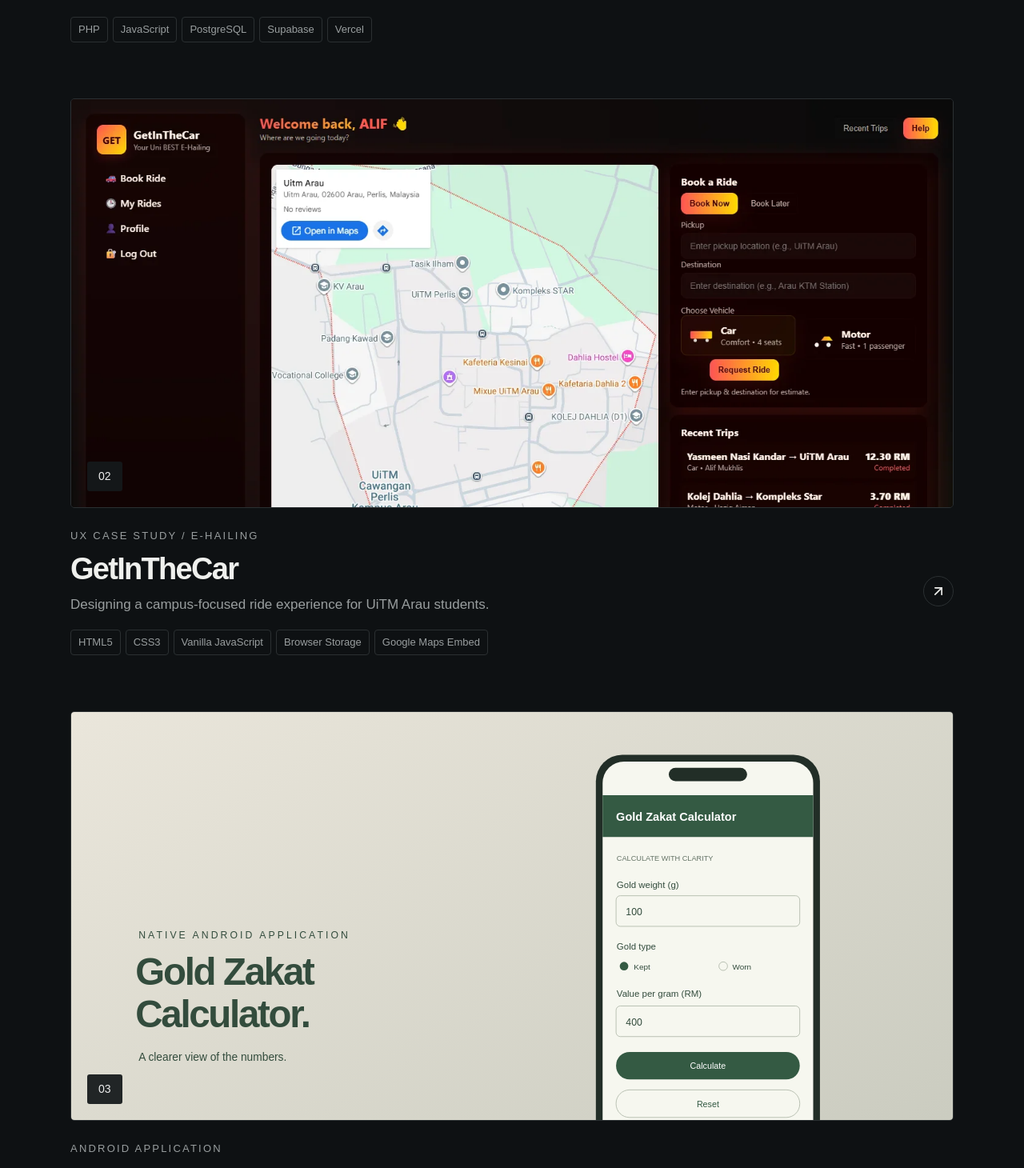
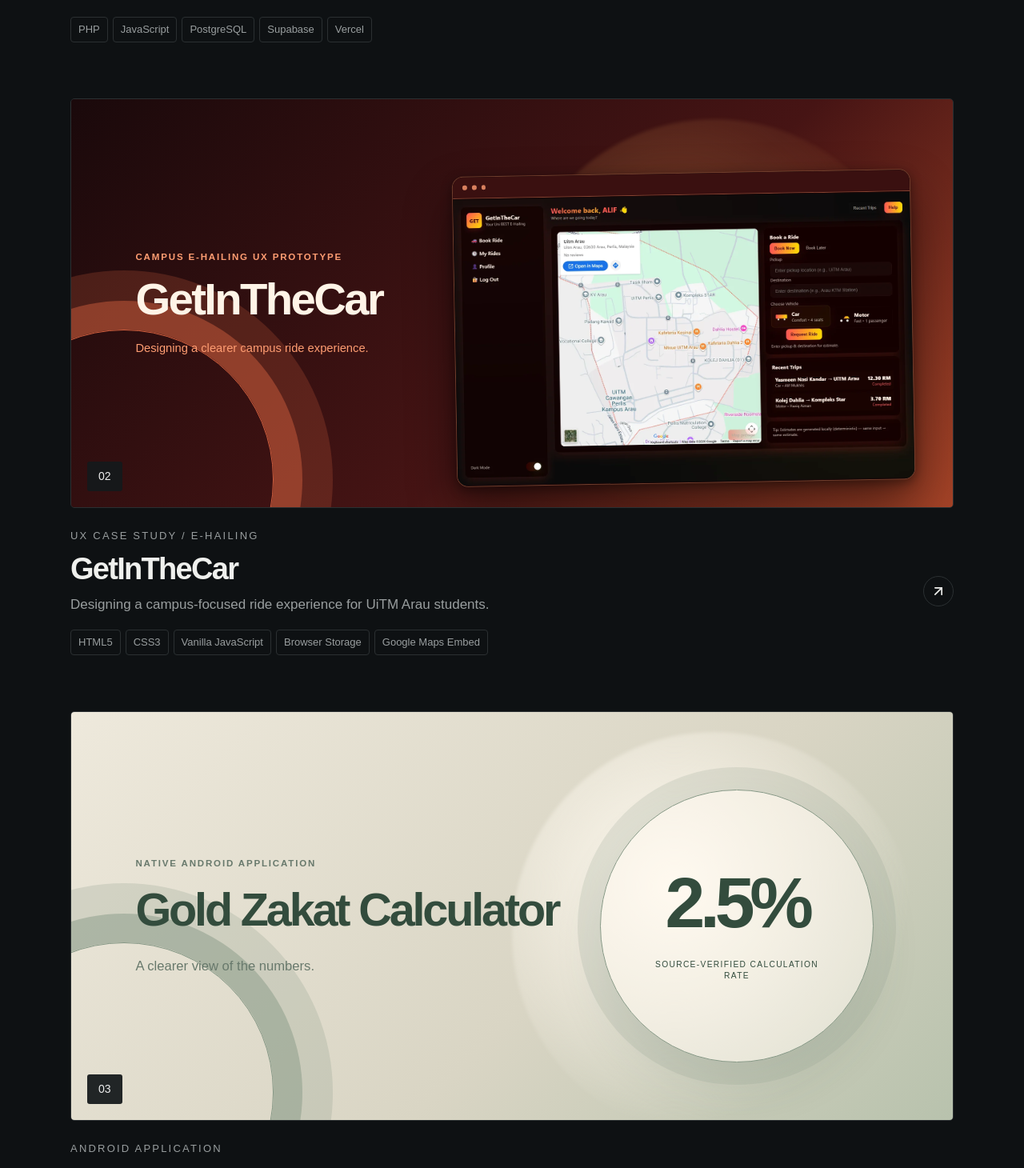
Before and after one commit to alifmukhlis06-svg/portfolio, a Next.js app: page /portfolio/projects in a window 1280 px wide. Shown: the part 1162-2622 px from the top of the page at 80% size. Built offline with nearby package versions, Linux system fonts and the light colour scheme.

Commit message:
Unify all project cover designs

```diff
--- a/app/globals.css
+++ b/app/globals.css
@@ -28,6 +28,11 @@
 .project-cover-blue{--cover-background:linear-gradient(135deg,#eef6f8 0%,#d5e5eb 55%,#b5cedb 100%);--cover-ink:#294c60;--cover-muted:#5c7b8c;--cover-line:#6e9bb0;--cover-glow:#fbfeff}
 .project-cover-navy{--cover-background:linear-gradient(135deg,#071820 0%,#0c303a 56%,#145865 100%);--cover-ink:#edfdfb;--cover-muted:#8ed0cc;--cover-line:#3b8f92;--cover-glow:#4cb8b34d;--cover-window:#071116;--cover-window-bar:#142a31;--cover-window-border:#65bbb75c}
 .project-cover-charcoal{--cover-background:linear-gradient(135deg,#111412 0%,#242a21 58%,#3b482d 100%);--cover-ink:#f0f5e9;--cover-muted:#acc783;--cover-line:#6f9144;--cover-glow:#a5c66f42;--cover-window:#0d100d;--cover-window-bar:#232a21;--cover-window-border:#a7c66f52}
+.project-cover-teal{--cover-background:linear-gradient(135deg,#edf9f7 0%,#cceae6 56%,#97d4ce 100%);--cover-ink:#083f42;--cover-muted:#187c78;--cover-line:#4aa8a0;--cover-glow:#fff7dfb8;--cover-window:#073d40;--cover-window-bar:#0b5758;--cover-window-border:#ffffff94}
+.project-cover-sunset{--cover-background:linear-gradient(135deg,#1a090b 0%,#461414 58%,#a44327 100%);--cover-ink:#fff4e7;--cover-muted:#ff9d72;--cover-line:#cf5e3e;--cover-glow:#ffb15d52;--cover-window:#160607;--cover-window-bar:#3a1010;--cover-window-border:#ff996b61}
+.project-cover-indigo{--cover-background:linear-gradient(135deg,#0c1730 0%,#173964 58%,#2a7892 100%);--cover-ink:#f2f8ff;--cover-muted:#9ed6ed;--cover-line:#579ab9;--cover-glow:#81d7ef4d;--cover-window:#0a1224;--cover-window-bar:#152c4a;--cover-window-border:#9bd9ed5c}
+.project-cover-violet{--cover-background:linear-gradient(135deg,#f1efff 0%,#d7d6f7 55%,#aeb5ec 100%);--cover-ink:#30345c;--cover-muted:#6168a0;--cover-line:#7c82c3;--cover-glow:#fff;--cover-window:#3d427b;--cover-window-bar:#555ca0;--cover-window-border:#ffffffa1}
+.project-cover-gold{--cover-background:linear-gradient(135deg,#eee9dc 0%,#d9d5c4 58%,#b8c2ad 100%);--cover-ink:#334c3d;--cover-muted:#68796c;--cover-line:#859785;--cover-glow:#fffaf0}
 .project-cover-copy{position:absolute;z-index:2;left:7.3%;top:50%;width:53%;transform:translateY(-50%)}
 .project-cover-subtitle{display:block;font-size:clamp(10px,1.08vw,16px);font-weight:700;letter-spacing:.2em;text-transform:uppercase;color:var(--cover-muted)}
 .project-cover-title{display:block;max-width:100%;margin-top:4.2%;font-size:clamp(34px,5.3vw,76px);font-weight:700;line-height:.92;letter-spacing:-.055em;color:var(--cover-ink)}
@@ -40,6 +45,7 @@
 .project-cover-frame-window .project-cover-copy{width:36.5%}
 .project-cover-frame-window .project-cover-subtitle{font-size:clamp(9px,.9vw,13px);letter-spacing:.16em}
 .project-cover-frame-window .project-cover-title{max-width:100%;font-size:clamp(28px,3.2vw,48px);line-height:.94;letter-spacing:-.047em}
+.project-cover-frame-window .project-cover-title-short{font-size:clamp(38px,4.4vw,64px)}
 .project-cover-frame-window .project-cover-tagline{max-width:100%;font-size:clamp(11px,1.15vw,17px)}
 .project-cover-window{position:absolute;z-index:2;right:4.5%;top:18%;width:52%;overflow:hidden;border:1px solid var(--cover-window-border);border-radius:clamp(8px,1.1vw,15px);background:var(--cover-window);box-shadow:0 30px 60px #0007,0 4px 14px #0006;transform:rotate(-1deg)}
 .project-cover-charcoal .project-cover-window{transform:rotate(1deg)}
@@ -47,6 +53,20 @@
 .project-cover-window-bar span{width:clamp(4px,.45vw,7px);aspect-ratio:1;border-radius:50%;background:var(--cover-muted);opacity:.8}
 .project-cover-window-screen{height:calc(100% - clamp(18px,2.1vw,29px));display:grid;place-items:center;overflow:hidden;background:var(--cover-window)}
 .project-cover-window-screen img{display:block;width:100%;height:100%;object-fit:contain;object-position:center}
+.project-cover-frame-diagram .project-cover-copy,.project-cover-frame-panel .project-cover-copy{width:39%}
+.project-cover-frame-diagram .project-cover-subtitle,.project-cover-frame-panel .project-cover-subtitle,.project-cover-frame-typography .project-cover-subtitle{font-size:clamp(9px,.9vw,13px);letter-spacing:.16em}
+.project-cover-frame-diagram .project-cover-title,.project-cover-frame-panel .project-cover-title{font-size:clamp(28px,3.2vw,47px);line-height:.94;letter-spacing:-.047em}
+.project-cover-frame-diagram .project-cover-tagline,.project-cover-frame-panel .project-cover-tagline{max-width:92%;font-size:clamp(11px,1.15vw,17px)}
+.project-cover-diagram{position:absolute;z-index:2;right:5%;top:8%;height:84%;overflow:hidden;border:1px solid #ffffff80;border-radius:clamp(8px,1vw,14px);background:#f9fbff;box-shadow:0 26px 55px #06102770,0 4px 12px #06102752;transform:rotate(.7deg)}
+.project-cover-diagram img{display:block;width:100%;height:100%;object-fit:contain;object-position:center}
+.project-cover-panel{position:absolute;z-index:2;right:4.5%;top:13%;width:50%;overflow:hidden;border:1px solid var(--cover-window-border);border-radius:clamp(9px,1.2vw,17px);background:var(--cover-window);box-shadow:0 28px 55px #2c31504a,0 4px 12px #2c315038;transform:rotate(-.8deg)}
+.project-cover-panel img{display:block;width:100%;height:100%;object-fit:contain;object-position:center}
+.project-cover-frame-typography .project-cover-copy{width:48%}
+.project-cover-frame-typography .project-cover-title{font-size:clamp(38px,4.5vw,65px);line-height:.93}
+.project-cover-frame-typography .project-cover-tagline{font-size:clamp(12px,1.3vw,19px)}
+.project-cover-typographic-mark{position:absolute;z-index:2;right:9%;top:19%;width:31%;aspect-ratio:1;display:flex;flex-direction:column;align-items:center;justify-content:center;border:1px solid var(--cover-line);border-radius:50%;color:var(--cover-ink);background:color-mix(in srgb,var(--cover-glow) 52%,transparent);box-shadow:0 0 0 28px color-mix(in srgb,var(--cover-line) 18%,transparent),0 28px 60px #334c3d24;text-align:center}
+.project-cover-typographic-mark strong{font-size:clamp(48px,7vw,92px);line-height:.9;letter-spacing:-.07em}
+.project-cover-typographic-mark span{max-width:65%;margin-top:9%;font-size:clamp(8px,.8vw,12px);line-height:1.35;letter-spacing:.13em;text-transform:uppercase}
 
 @media(max-width:760px){
   .project-list-image-designed>span{bottom:8px}
@@ -65,6 +85,18 @@
   .project-cover-window-bar{height:13px;gap:3px;padding:0 6px}
   .project-cover-window-bar span{width:4px}
   .project-cover-window-screen{height:calc(100% - 13px)}
+  .project-cover-frame-diagram .project-cover-copy,.project-cover-frame-panel .project-cover-copy{left:7%;top:46%;width:42%}
+  .project-cover-frame-diagram .project-cover-subtitle,.project-cover-frame-panel .project-cover-subtitle,.project-cover-frame-typography .project-cover-subtitle{font-size:clamp(6px,1.9vw,8px);letter-spacing:.11em}
+  .project-cover-frame-diagram .project-cover-title,.project-cover-frame-panel .project-cover-title{font-size:clamp(16px,4.8vw,21px);line-height:.96;letter-spacing:-.04em}
+  .project-cover-frame-diagram .project-cover-tagline,.project-cover-frame-panel .project-cover-tagline{max-width:96%;font-size:clamp(7px,1.9vw,9px);line-height:1.2}
+  .project-cover-diagram{right:3%;top:14%;height:72%;border-radius:6px}
+  .project-cover-panel{right:3%;top:25%;width:45%;border-radius:6px}
+  .project-cover-frame-typography .project-cover-copy{left:7%;width:47%}
+  .project-cover-frame-typography .project-cover-title{font-size:clamp(18px,5.5vw,24px);line-height:.95}
+  .project-cover-frame-typography .project-cover-tagline{font-size:clamp(8px,2.1vw,10px)}
+  .project-cover-typographic-mark{right:6%;top:22%;width:35%;box-shadow:0 0 0 11px color-mix(in srgb,var(--cover-line) 18%,transparent),0 15px 30px #334c3d20}
+  .project-cover-typographic-mark strong{font-size:clamp(27px,8vw,38px)}
+  .project-cover-typographic-mark span{max-width:70%;font-size:clamp(5px,1.35vw,7px);letter-spacing:.09em}
 }
 @media(min-width:1500px){.hero-name{font-size:230px}.hero{height:880px}.hero-side-left,.hero-resume-actions{left:calc(50% - 510px)}.hero-side-right{right:calc(50% - 510px)}}
 @media(max-width:1050px){.desktop-nav{gap:16px}.desktop-nav a{font-size:12px}.nav-wrap{width:calc(100% - 48px)}.brand{font-size:12px}.section{padding-left:32px;padding-right:32px}.gallery-stage{height:340px}.skills-section{gap:12px}.skill-card{padding:18px}.skills-intro{padding-right:12px}.skills-intro h2{font-size:38px}.about-section{gap:40px}.about-section h2{font-size:42px}.awards-layout{gap:30px}.contact-section{gap:50px}.footer{padding-left:32px;padding-right:32px}.footer p{display:none}}
--- a/components/project-cover.tsx
+++ b/components/project-cover.tsx
@@ -3,45 +3,62 @@ import type { ProjectCover as ProjectCoverData } from '@/content/projects';
 
 export function ProjectCover({ cover }: { cover: ProjectCoverData }) {
   const frame = cover.frame ?? 'phone';
+  const screenshotWidth = cover.screenshotWidth ?? 1;
+  const screenshotHeight = cover.screenshotHeight ?? 1;
+  const screenshot = cover.screenshot ? (
+    <img
+      src={assetPath(cover.screenshot)}
+      alt={cover.screenshotAlt ?? ''}
+      width={screenshotWidth}
+      height={screenshotHeight}
+      decoding="async"
+    />
+  ) : null;
+  const shortWindowTitle = frame === 'window' && cover.title.length <= 18;
 
   return (
     <div className={`designed-project-cover project-cover-${cover.theme} project-cover-frame-${frame}`}>
       <div className="project-cover-copy" aria-hidden="true">
         <span className="project-cover-subtitle">{cover.subtitle}</span>
-        <strong className="project-cover-title">{cover.title}</strong>
+        <strong className={`project-cover-title${shortWindowTitle ? ' project-cover-title-short' : ''}`}>{cover.title}</strong>
         <span className="project-cover-tagline">{cover.tagline}</span>
       </div>
       {frame === 'window' ? (
         <div
           className="project-cover-window"
-          style={{ aspectRatio: `${cover.screenshotWidth} / ${cover.screenshotHeight + Math.round(cover.screenshotWidth * 0.052)}` }}
+          style={{ aspectRatio: `${screenshotWidth} / ${screenshotHeight + Math.round(screenshotWidth * 0.052)}` }}
         >
           <div className="project-cover-window-bar" aria-hidden="true">
             <span /><span /><span />
           </div>
-          <div className="project-cover-window-screen">
-            <img
-              src={assetPath(cover.screenshot)}
-              alt={cover.screenshotAlt}
-              width={cover.screenshotWidth}
-              height={cover.screenshotHeight}
-            />
-          </div>
+          <div className="project-cover-window-screen">{screenshot}</div>
+        </div>
+      ) : frame === 'diagram' ? (
+        <div
+          className="project-cover-diagram"
+          style={{ aspectRatio: `${screenshotWidth} / ${screenshotHeight}` }}
+        >
+          {screenshot}
+        </div>
+      ) : frame === 'panel' ? (
+        <div
+          className="project-cover-panel"
+          style={{ aspectRatio: `${screenshotWidth} / ${screenshotHeight}` }}
+        >
+          {screenshot}
+        </div>
+      ) : frame === 'typography' ? (
+        <div className="project-cover-typographic-mark" aria-hidden="true">
+          <strong>{cover.mark}</strong>
+          <span>{cover.markLabel}</span>
         </div>
       ) : (
         <div
           className="project-cover-phone"
-          style={{ aspectRatio: `${cover.screenshotWidth} / ${cover.screenshotHeight}` }}
+          style={{ aspectRatio: `${screenshotWidth} / ${screenshotHeight}` }}
         >
           <span className="project-cover-camera" aria-hidden="true" />
-          <div className="project-cover-screen">
-            <img
-              src={assetPath(cover.screenshot)}
-              alt={cover.screenshotAlt}
-              width={cover.screenshotWidth}
-              height={cover.screenshotHeight}
-            />
-          </div>
+          <div className="project-cover-screen">{screenshot}</div>
         </div>
       )}
     </div>
--- a/content/projects.ts
+++ b/content/projects.ts
@@ -13,15 +13,17 @@ export type ProjectSection = {
 };
 
 export type ProjectCover = {
-  theme: 'lavender' | 'blue' | 'navy' | 'charcoal';
-  frame?: 'phone' | 'window';
+  theme: 'lavender' | 'blue' | 'navy' | 'charcoal' | 'teal' | 'sunset' | 'indigo' | 'violet' | 'gold';
+  frame?: 'phone' | 'window' | 'diagram' | 'panel' | 'typography';
   title: string;
   subtitle: string;
   tagline: string;
-  screenshot: string;
-  screenshotAlt: string;
-  screenshotWidth: number;
-  screenshotHeight: number;
+  screenshot?: string;
+  screenshotAlt?: string;
+  screenshotWidth?: number;
+  screenshotHeight?: number;
+  mark?: string;
+  markLabel?: string;
 };
 
 export type Project = {
@@ -65,6 +67,17 @@ export const projects: Project[] = [
     github: 'https://github.com/alifmukhlis06-svg/InternPilih',
     image: '/projects/internpilih.webp',
     imageLabel: 'InternPilih public landing page',
+    cover: {
+      theme: 'teal',
+      frame: 'window',
+      title: 'InternPilih',
+      subtitle: 'Internship Management Portal',
+      tagline: 'Connecting students to their next chapter.',
+      screenshot: '/projects/internpilih.webp',
+      screenshotAlt: 'InternPilih public landing page for students, coordinators, and employers',
+      screenshotWidth: 1440,
+      screenshotHeight: 900,
+    },
     previewLabel: 'internpilih.vercel.app',
     previewBadge: 'FEATURED PROJECT',
     note: 'Landing-page capture from the public deployment. Feature descriptions are based on the public repository; production backend behavior has not been independently tested.',
@@ -87,6 +100,17 @@ export const projects: Project[] = [
     github: 'https://github.com/alifmukhlis06-svg/GetInTheCar',
     image: '/projects/getinthecar.webp',
     imageLabel: 'Passenger booking interface rendered from the GetInTheCar source repository',
+    cover: {
+      theme: 'sunset',
+      frame: 'window',
+      title: 'GetInTheCar',
+      subtitle: 'Campus E-Hailing UX Prototype',
+      tagline: 'Designing a clearer campus ride experience.',
+      screenshot: '/projects/getinthecar.webp',
+      screenshotAlt: 'GetInTheCar passenger booking interface with campus map and ride controls',
+      screenshotWidth: 1440,
+      screenshotHeight: 900,
+    },
     previewLabel: 'GETINTHECAR / BOOKING INTERFACE',
     previewBadge: 'SOURCE-RENDERED INTERFACE',
     note: 'Repository inspection confirms a static front-end prototype. It does not contain a backend, database integration, real-time transport tracking, payment gateway, or cross-user messaging service. Matching, price comparison, chat responses, ride updates, reports, and earnings use hard-coded sample data or client-side simulation.',
@@ -227,6 +251,15 @@ export const projects: Project[] = [
     github: 'https://github.com/alifmukhlis06-svg/zakat',
     image: '/projects/zakat.svg',
     imageLabel: 'Illustrative reconstruction based on the Android XML layout; not an app screenshot',
+    cover: {
+      theme: 'gold',
+      frame: 'typography',
+      title: 'Gold Zakat Calculator',
+      subtitle: 'Native Android Application',
+      tagline: 'A clearer view of the numbers.',
+      mark: '2.5%',
+      markLabel: 'Source-verified calculation rate',
+    },
     previewLabel: 'ANDROID / INTERFACE STUDY',
     previewBadge: 'ILLUSTRATIVE RECONSTRUCTION',
     note: 'Illustrative interface reconstructed from source; replace with an emulator screenshot. The repository applies thresholds of 85g / 200g and a 2.5% calculation. This portfolio describes its implementation and does not provide religious or financial guidance.',
@@ -250,6 +283,17 @@ export const projects: Project[] = [
     ],
     image: '/projects/gitc/logical-network-diagram.jpeg',
     imageLabel: 'Proposed GITC logical network diagram from the supplied project report',
+    cover: {
+      theme: 'indigo',
+      frame: 'diagram',
+      title: 'GITC Enterprise Network Design',
+      subtitle: 'Networking & Infrastructure',
+      tagline: 'A resilient network proposal for a new driver centre.',
+      screenshot: '/projects/gitc/logical-network-diagram.jpeg',
+      screenshotAlt: 'Proposed GITC three-tier enterprise network topology diagram',
+      screenshotWidth: 1963,
+      screenshotHeight: 1902,
+    },
     previewLabel: 'NETWORK / DESIGN DOCUMENTATION',
     previewBadge: 'REPORT-DERIVED DIAGRAM',
     note: 'Collaborative network design proposal documented in the supplied report. No production deployment, implementation testing, or sole ownership of the complete design is claimed.',
@@ -355,6 +399,17 @@ export const projects: Project[] = [
     ],
     image: '/projects/smart-bathtub/monitoring-dashboard.jpeg',
     imageLabel: 'Smart Bathtub monitoring dashboard from the supplied project report',
+    cover: {
+      theme: 'violet',
+      frame: 'panel',
+      title: 'Smart Bathtub Safety & Monitoring System',
+      subtitle: 'Connected IoT Safety Prototype',
+      tagline: 'Water monitoring, control, and cloud visibility.',
+      screenshot: '/projects/smart-bathtub/monitoring-dashboard.jpeg',
+      screenshotAlt: 'Smart Bathtub dashboard showing water, temperature, pump, and safety status',
+      screenshotWidth: 1188,
+      screenshotHeight: 813,
+    },
     previewLabel: 'IOT / PROTOTYPE DOCUMENTATION',
     previewBadge: 'REPORT-DERIVED VISUAL',
     note: 'Collaborative prototype documented in the supplied report. The portfolio describes the group’s implementation and reported tests without claiming sole authorship or a production-ready product.',
```
